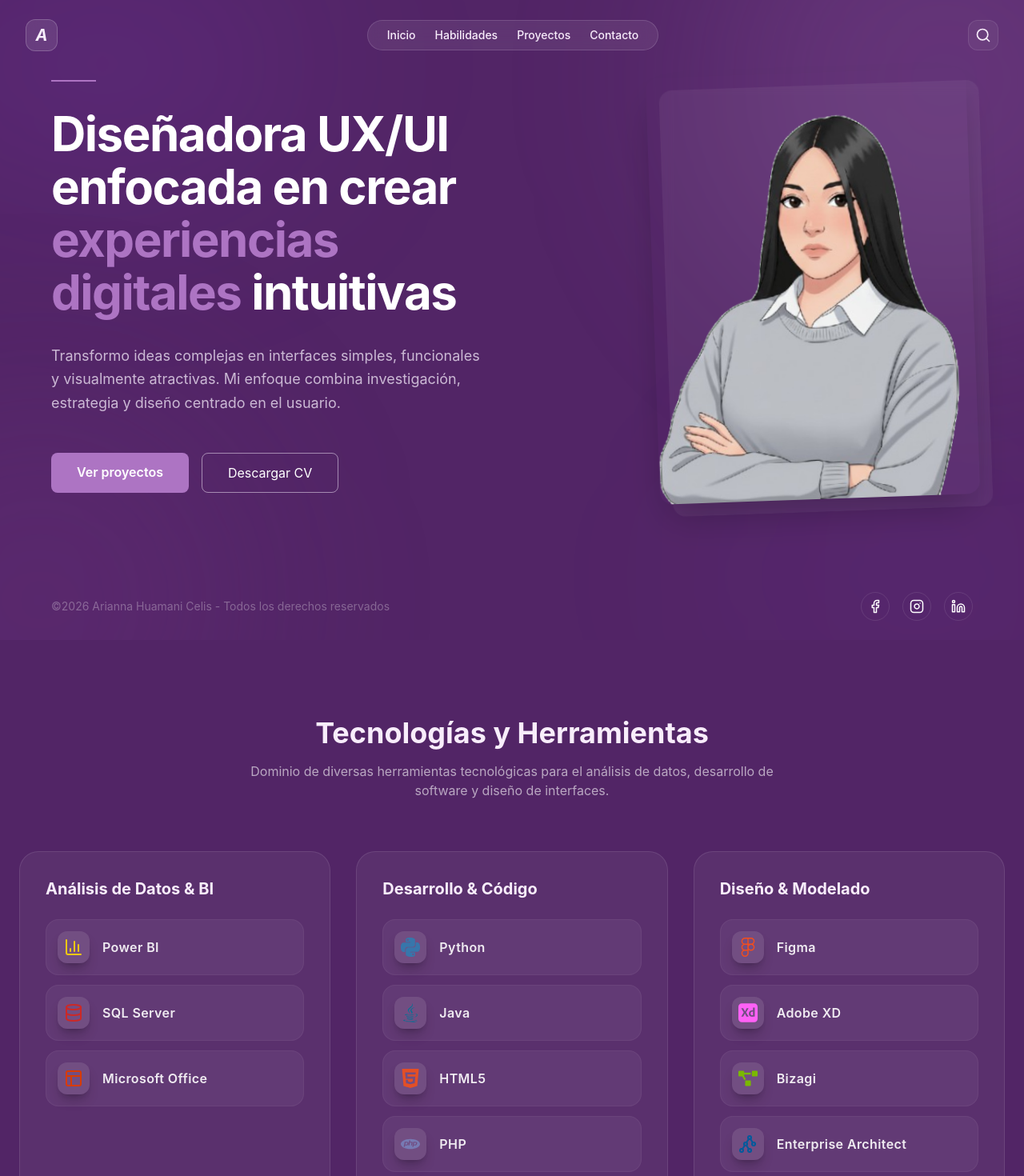
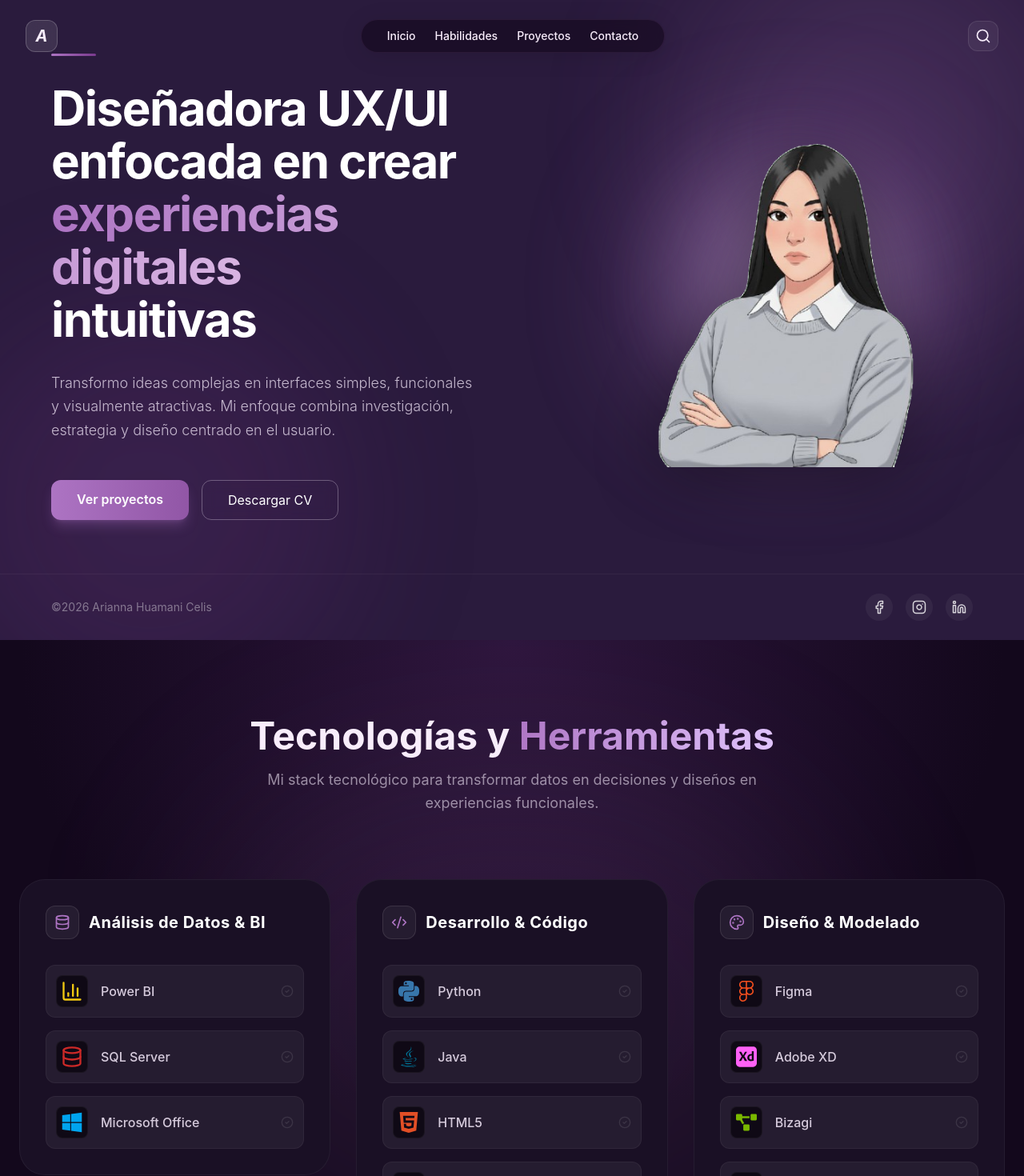
Before and after one commit to AriannaHC/PortafolioWeb, a React (Vite) app: page / in a window 1280 px wide. Shown: the top 1470 px of the page at 80% size. Built offline with nearby package versions, Linux system fonts and the light colour scheme.

Commit message:
Actualización

```diff
--- a/src/components/Hero.tsx
+++ b/src/components/Hero.tsx
@@ -6,83 +6,86 @@
 
 export const Hero = () => {
   return (
-    <section
-      id="inicio"
-      // CLAVE 1: 'min-h-screen' asegura altura completa. 'flex-col' organiza verticalmente.
-      className="relative w-full min-h-screen flex flex-col justify-between overflow-hidden"
-    >
+    <section id="inicio" className="relative w-full min-h-screen flex flex-col justify-between overflow-hidden bg-[#2A1B3D]"> {/* Asumiendo un fondo base oscuro */}
 
-      {/* Background blobs (Luces de fondo) */}
+      {/* Background blobs mejorados */}
       <div className="absolute inset-0 pointer-events-none">
-        <div className="absolute top-[-100px] right-[-100px] md:top-[-200px] md:right-[-200px] w-[300px] md:w-[600px] h-[300px] md:h-[600px] bg-[#AD74C3]/20 rounded-full blur-[80px] md:blur-[120px]"></div>
-        <div className="absolute bottom-[-100px] left-[-100px] md:bottom-[-200px] md:left-[-200px] w-[250px] md:w-[500px] h-[250px] md:h-[500px] bg-[#7A3A8E]/20 rounded-full blur-[80px] md:blur-[120px]"></div>
+        <div className="absolute top-[-10%] right-[-5%] w-[500px] h-[500px] bg-[#AD74C3]/20 rounded-full blur-[100px] animate-pulse"></div>
+        <div className="absolute bottom-[-10%] left-[-5%] w-[500px] h-[500px] bg-[#7A3A8E]/20 rounded-full blur-[100px] animate-pulse delay-1000"></div>
       </div>
 
-      {/* CONTENEDOR PRINCIPAL (El "Relleno" del sándwich) */}
-      {/* CLAVE 2: 'flex-grow' empuja el footer abajo. 'flex items-center' centra el contenido verticalmente en escritorio */}
-      <div className="flex-grow flex items-center justify-center px-6 lg:px-16 py-20 relative z-10">
-
-        {/* GRID: Aquí definimos el layout interno */}
+      {/* Contenido Central */}
+      <div className="flex-grow flex items-center justify-center px-6 lg:px-16 py-12 relative z-10">
         <div className="w-full max-w-[1280px] grid grid-cols-1 lg:grid-cols-2 gap-12 lg:gap-20 items-center">
 
-          {/* LADO IZQUIERDO: Texto */}
-          {/* En móvil orden 2 (abajo de foto si quisieras, pero aquí lo dejo normal), texto centrado. En PC texto a la izquierda */}
+          {/* TEXTO */}
           <motion.div
             initial={{ x: -40, opacity: 0 }}
             animate={{ x: 0, opacity: 1 }}
-            transition={{ duration: 0.6 }}
+            transition={{ duration: 0.6, ease: "easeOut" }}
             className="space-y-6 md:space-y-8 text-center lg:text-left order-1"
           >
-            {/* Línea decorativa */}
-            <div className="w-14 h-[2px] bg-[#AD74C3] mx-auto lg:mx-0"></div>
+            <div className="w-14 h-[3px] bg-gradient-to-r from-[#AD74C3] to-[#7A3A8E] mx-auto lg:mx-0 rounded-full"></div>
 
-            <h1 className="text-3xl sm:text-4xl md:text-5xl lg:text-6xl font-bold leading-[1.1] tracking-tight text-white">
-              Diseñadora UX/UI enfocada en crear
-              <span className="text-[#AD74C3]"> experiencias digitales </span>
+            <h1 className="text-4xl sm:text-5xl md:text-6xl font-bold leading-[1.1] tracking-tight text-white">
+              Diseñadora UX/UI <br className="hidden lg:block"/> enfocada en crear
+              <br />
+              {/* MEJORA VISUAL: Texto con gradiente */}
+              <span className="text-transparent bg-clip-text bg-gradient-to-r from-[#AD74C3] via-[#D8B4E2] to-[#AD74C3] bg-[length:200%_auto] animate-gradient">
+                 experiencias digitales
+              </span>
+              <br />
               intuitivas
             </h1>
 
-            <p className="text-[#EADFF0]/80 text-base md:text-lg max-w-xl mx-auto lg:mx-0 leading-relaxed">
+            <p className="text-[#EADFF0]/80 text-base md:text-lg max-w-xl mx-auto lg:mx-0 leading-relaxed font-light">
               Transformo ideas complejas en interfaces simples, funcionales
               y visualmente atractivas. Mi enfoque combina investigación,
               estrategia y diseño centrado en el usuario.
             </p>
 
             <div className="flex flex-col sm:flex-row gap-4 justify-center lg:justify-start pt-4">
-              <a
+              <motion.a
+                whileHover={{ scale: 1.05 }}
+                whileTap={{ scale: 0.95 }}
                 href="#proyectos"
-                className="bg-[#AD74C3] text-white px-8 py-3 rounded-lg font-semibold hover:scale-105 hover:shadow-[0_0_25px_rgba(173,116,195,0.4)] transition duration-300 text-center"
+                className="bg-gradient-to-r from-[#AD74C3] to-[#9156A6] text-white px-8 py-3 rounded-xl font-semibold shadow-lg shadow-[#AD74C3]/30 hover:shadow-[#AD74C3]/50 transition-all duration-300 text-center"
               >
                 Ver proyectos
-              </a>
+              </motion.a>
 
-              <a
+              <motion.a
+                whileHover={{ scale: 1.05, backgroundColor: "rgba(248, 237, 251, 0.1)" }}
+                whileTap={{ scale: 0.95 }}
                 href={cv}
                 download
-                className="border border-[#F8EDFB]/50 text-white px-8 py-3 rounded-lg hover:bg-[#F8EDFB]/10 transition duration-300 text-center"
+                className="border border-[#F8EDFB]/30 text-white px-8 py-3 rounded-xl transition duration-300 text-center backdrop-blur-sm"
               >
                 Descargar CV
-              </a>
+              </motion.a>
             </div>
           </motion.div>
 
-          {/* LADO DERECHO: Imagen */}
+          {/* LADO DERECHO: Imagen con Aura */}
 <motion.div
-            initial={{ opacity: 0, y: 40 }}
-            animate={{ opacity: 1, y: 0 }}
+  initial={{ opacity: 0, scale: 0.9 }}
+  animate={{ opacity: 1, scale: 1 }}
   transition={{ duration: 0.8 }}
-            className="flex justify-center lg:justify-end order-2"
+  className="flex justify-center lg:justify-end order-2 relative"
 >
-            {/* CLAVE 3: Ajuste de tamaño. En PC rota un poco (-rotate-2), en móvil es recta */}
-            <div className="relative w-full max-w-[280px] sm:max-w-[320px] lg:max-w-[400px] aspect-[3/4] lg:-rotate-2 lg:hover:rotate-0 transition duration-500">
+  <div className="relative w-full max-w-[320px] lg:max-w-[450px] flex justify-center items-center">
 
-              {/* Panel suave detrás de la foto */}
-              <div className="absolute inset-0 rounded-2xl bg-white/5 backdrop-blur-sm transform translate-x-2 translate-y-2 lg:translate-x-4 lg:translate-y-4"></div>
+    {/* 1. El Aura de luz detrás (Sin bordes, pura luz) */}
+    <div className="absolute w-[80%] h-[80%] bg-[#AD74C3] rounded-full blur-[80px] opacity-40 animate-pulse"></div>
 
+    {/* 2. Un círculo sutil más pequeño para dar centro */}
+    <div className="absolute w-[60%] h-[60%] bg-[#EADFF0] rounded-full blur-[60px] opacity-20"></div>
+
+    {/* 3. La imagen limpia encima */}
     <img
       src={foto}
       alt="Arianna Huamani Celis"
-                className="relative w-full h-full object-cover rounded-2xl shadow-2xl z-10"
+      className="relative z-10 w-full h-full object-contain drop-shadow-[0_10px_40px_rgba(0,0,0,0.4)]"
     />
   </div>
 </motion.div>
@@ -90,27 +93,19 @@
         </div>
       </div>
 
-      {/* FOOTER (Barra inferior) */}
-      {/* Se queda abajo gracias a que el div de arriba tiene flex-grow */}
-      <div className="relative z-10 w-full px-6 lg:px-16 py-6 border-t border-white/5 lg:border-none">
+      {/* FOOTER */}
+      <div className="relative z-10 w-full px-6 lg:px-16 py-6 border-t border-white/5">
         <div className="max-w-[1280px] mx-auto flex flex-col-reverse md:flex-row items-center justify-between gap-4">
-
-          <p className="text-white/30 text-xs md:text-sm text-center md:text-left">
-            ©2026 Arianna Huamani Celis - Todos los derechos reservados
+          <p className="text-white/40 text-xs md:text-sm">
+            ©2026 Arianna Huamani Celis
           </p>
-
           <div className="flex items-center gap-4">
-            <a href="https://www.facebook.com/Arianaaaaa.05/" className="p-2 rounded-full border border-white/10 hover:bg-white/10 transition-all text-white">
-              <Facebook size={18} />
+            {[Facebook, Instagram, Linkedin].map((Icon, index) => (
+              <a key={index} href="#" className="p-2 rounded-full bg-white/5 hover:bg-white/20 hover:text-[#AD74C3] transition-all text-white/80">
+                <Icon size={18} />
               </a>
-            <a href="https://www.instagram.com/drizzle_ari/" className="p-2 rounded-full border border-white/10 hover:bg-white/10 transition-all text-white">
-              <Instagram size={18} />
-            </a>
-            <a href="https://www.linkedin.com/in/arianna-milagros-huamani-celis" target="_blank" rel="noopener noreferrer" className="p-2 rounded-full border border-white/10 hover:bg-white/10 transition-all text-white">
-              <Linkedin size={18} />
-            </a>
+            ))}
           </div>
-
         </div>
       </div>
 
--- a/src/components/Skills.tsx
+++ b/src/components/Skills.tsx
@@ -1,5 +1,7 @@
 import React from 'react';
 import { motion } from 'motion/react';
+
+// 1. IMPORTS DE ICONOS (Solo los que son seguros y estables)
 import {
   SiPython,
   SiHtml5,
@@ -7,75 +9,153 @@
   SiFigma,
   SiAdobexd
 } from 'react-icons/si';
-import { FaJava, FaProjectDiagram } from 'react-icons/fa';
+
+// Usamos FaWindows para Microsoft Office (es infalible)
+import { FaJava, FaProjectDiagram, FaWindows } from 'react-icons/fa';
 import { TbBinaryTree } from 'react-icons/tb';
-import { BarChart3, Database, Layout, Code2 } from 'lucide-react';
 
+// Usamos BarChart3 de Lucide para Power BI (se ve igual y no falla)
+import { Code2, Palette, Database, CheckCircle2, BarChart3 } from 'lucide-react';
+
+// 2. DATA CON LOS NUEVOS ICONOS SEGUROS
 const skillGroups = [
   {
     title: "Análisis de Datos & BI",
+    groupIcon: <Database size={20} />,
+    color: "from-yellow-400/20 to-orange-500/20",
+    glow: "group-hover:shadow-yellow-500/20",
     skills: [
-      { name: "Power BI", icon: <BarChart3 color="#F2C811" size={24} /> },
-      { name: "SQL Server", icon: <Database color="#CC2927" size={24} /> },
-      { name: "Microsoft Office", icon: <Layout color="#D83B01" size={24} /> }
+      // REEMPLAZO 1: Power BI -> BarChart3 (Lucide) amarillo
+      { name: "Power BI", icon: <BarChart3 color="#F2C811" size={28} /> },
+      // REEMPLAZO 2: SQL Server -> Database (Lucide) rojo
+      { name: "SQL Server", icon: <Database color="#CC2927" size={28} /> },
+      // REEMPLAZO 3: Office -> FaWindows (FontAwesome) azul
+      { name: "Microsoft Office", icon: <FaWindows color="#00A4EF" size={28} /> }
     ]
   },
   {
     title: "Desarrollo & Código",
+    groupIcon: <Code2 size={20} />,
+    color: "from-blue-400/20 to-cyan-500/20",
+    glow: "group-hover:shadow-blue-500/20",
     skills: [
-      { name: "Python", icon: <SiPython color="#3776AB" size={24} /> },
-      { name: "Java", icon: <FaJava color="#007396" size={24} /> },
-      { name: "HTML5", icon: <SiHtml5 color="#E34F26" size={24} /> },
-      { name: "PHP", icon: <SiPhp color="#777BB4" size={24} /> },
-      { name: "VS Code", icon: <Code2 color="#007ACC" size={24} /> }
+      { name: "Python", icon: <SiPython color="#3776AB" size={26} /> },
+      { name: "Java", icon: <FaJava color="#007396" size={26} /> },
+      { name: "HTML5", icon: <SiHtml5 color="#E34F26" size={26} /> },
+      { name: "PHP", icon: <SiPhp color="#777BB4" size={28} /> },
+      { name: "VS Code", icon: <Code2 color="#007ACC" size={26} /> }
     ]
   },
   {
     title: "Diseño & Modelado",
+    groupIcon: <Palette size={20} />,
+    color: "from-purple-400/20 to-pink-500/20",
+    glow: "group-hover:shadow-pink-500/20",
     skills: [
-      { name: "Figma", icon: <SiFigma color="#F24E1E" size={24} /> },
-      { name: "Adobe XD", icon: <SiAdobexd color="#FF61F6" size={24} /> },
-      { name: "Bizagi", icon: <FaProjectDiagram color="#7AB800" size={24} /> },
-      { name: "Enterprise Architect", icon: <TbBinaryTree color="#005A9C" size={24} /> }
+      { name: "Figma", icon: <SiFigma color="#F24E1E" size={26} /> },
+      { name: "Adobe XD", icon: <SiAdobexd color="#FF61F6" size={26} /> },
+      { name: "Bizagi", icon: <FaProjectDiagram color="#7AB800" size={26} /> },
+      { name: "Ent. Architect", icon: <TbBinaryTree color="#005A9C" size={26} /> }
     ]
   }
 ];
 
+// Animaciones
+const containerVariants = {
+  hidden: { opacity: 0 },
+  visible: {
+    opacity: 1,
+    transition: { staggerChildren: 0.2 }
+  }
+};
+
+const itemVariants = {
+  hidden: { y: 20, opacity: 0 },
+  visible: { y: 0, opacity: 1, transition: { duration: 0.5 } }
+};
+
 export const Skills = () => {
   return (
-    <section id="habilidades" className="py-24 px-6">
-      <div className="max-w-7xl mx-auto">
-        <div className="mb-16 text-center">
-          <h2 className="text-4xl font-bold mb-4">Tecnologías y Herramientas</h2>
-          <p className="text-white/60 max-w-2xl mx-auto">
-            Dominio de diversas herramientas tecnológicas para el análisis de datos, desarrollo de software y diseño de interfaces.
-          </p>
+    <section id="habilidades" className="relative py-24 px-6 overflow-hidden">
+
+      {/* Fondo decorativo */}
+      <div className="absolute top-1/2 left-1/2 -translate-x-1/2 -translate-y-1/2 w-[800px] h-[600px] bg-[#AD74C3]/10 rounded-full blur-[120px] -z-10"></div>
+
+      <div className="max-w-7xl mx-auto relative z-10">
+
+        <div className="mb-20 text-center space-y-4">
+          <motion.h2
+            initial={{ opacity: 0, y: -20 }}
+            whileInView={{ opacity: 1, y: 0 }}
+            viewport={{ once: true }}
+            className="text-4xl md:text-5xl font-bold"
+          >
+            Tecnologías y
+            <span className="text-transparent bg-clip-text bg-gradient-to-r from-[#AD74C3] to-[#E0C3FC]"> Herramientas</span>
+          </motion.h2>
+
+          <motion.p
+            initial={{ opacity: 0 }}
+            whileInView={{ opacity: 1 }}
+            viewport={{ once: true }}
+            transition={{ delay: 0.2 }}
+            className="text-[#EADFF0]/60 max-w-2xl mx-auto text-lg leading-relaxed"
+          >
+            Mi stack tecnológico para transformar datos en decisiones y diseños en experiencias funcionales.
+          </motion.p>
         </div>
 
-        <div className="grid grid-cols-1 md:grid-cols-3 gap-8">
+        <motion.div
+          variants={containerVariants}
+          initial="hidden"
+          whileInView="visible"
+          viewport={{ once: true }}
+          className="grid grid-cols-1 md:grid-cols-2 lg:grid-cols-3 gap-8 items-start"
+        >
           {skillGroups.map((group, idx) => (
             <motion.div
               key={idx}
-              initial={{ opacity: 0, y: 20 }}
-              whileInView={{ opacity: 1, y: 0 }}
-              viewport={{ once: true }}
-              transition={{ delay: idx * 0.1 }}
-              className="p-8 rounded-3xl bg-white/5 border border-white/10 hover:bg-white/[0.08] transition-colors"
+              variants={itemVariants}
+              whileHover={{ y: -5 }}
+              className={`group relative p-8 rounded-[2rem] border border-white/5 bg-[#1a1025] overflow-hidden transition-all duration-300 hover:border-white/10 ${group.glow}`}
             >
-              <h3 className="text-xl font-bold mb-6 text-accent-purple">{group.title}</h3>
-              <div className="space-y-3">
-                {group.skills.map((skill, sIdx) => (
-                  <div key={sIdx} className="flex items-center gap-4 p-3.5 rounded-2xl bg-white/5 border border-white/5 hover:border-accent-purple/40 hover:bg-white/10 transition-all group cursor-default">
-                    <div className="w-10 h-10 flex items-center justify-center rounded-xl bg-white/10 p-2 group-hover:scale-110 group-hover:rotate-3 transition-all duration-300 shadow-lg shadow-black/20">
-                      {skill.icon}
+
+              {/* Degradado interno al hacer hover */}
+              <div className={`absolute inset-0 bg-gradient-to-br ${group.color} opacity-0 group-hover:opacity-100 transition-opacity duration-500`}></div>
+
+              <div className="relative z-10">
+                {/* Título y Icono de Grupo */}
+                <div className="flex items-center gap-3 mb-8">
+                  <div className="p-2.5 rounded-xl bg-white/5 border border-white/10 text-[#AD74C3]">
+                    {group.groupIcon}
+                  </div>
+                  <h3 className="text-xl font-bold text-white tracking-wide">{group.title}</h3>
+                </div>
+
+                {/* Lista de Skills */}
+                <div className="space-y-4">
+                  {group.skills.map((skill, sIdx) => (
+                    <div
+                      key={sIdx}
+                      className="flex items-center justify-between p-3 rounded-xl bg-white/5 border border-white/5 hover:bg-white/10 hover:border-white/10 transition-all group/item cursor-default"
+                    >
+                      <div className="flex items-center gap-4">
+                        <div className="w-10 h-10 flex items-center justify-center rounded-lg bg-[#0f0915] border border-white/5 group-hover/item:scale-110 transition-transform duration-300">
+                          {skill.icon}
+                        </div>
+                        <span className="text-[#EADFF0]/90 font-medium text-sm md:text-base">{skill.name}</span>
+                      </div>
+
+                      {/* Check de validación */}
+                      <CheckCircle2 size={16} className="text-white/10 group-hover/item:text-[#AD74C3] transition-colors" />
                     </div>
-                    <span className="text-white/90 font-semibold tracking-wide">{skill.name}</span>
-                  </div>
-                ))}
+                  ))}
+                </div>
               </div>
+
             </motion.div>
           ))}
-        </div>
+        </motion.div>
       </div>
     </section>
   );
--- a/src/index.css
+++ b/src/index.css
@@ -3,64 +3,101 @@
 @theme {
   --font-sans: "Inter", ui-sans-serif, system-ui, sans-serif;
 
-  /* Nueva paleta */
-   --color-dark: #522566;
+  /* 🎨 PALETA CORREGIDA */
+
+  /* Fondo Principal: Un morado casi negro (Deep Violet).
+     Esto hace que los colores neón resalten mucho más. */
+  --color-bg-main: #13081C;
+
+  /* Fondo Secundario: Para tarjetas o secciones alternas */
+  --color-bg-card: #1A1025;
+
+  /* Acento Principal: El lila brillante (Tu color de marca) */
+  --color-accent: #AD74C3;
+
+  /* Acento Secundario: Morado medio para profundidades */
   --color-primary: #7A3A8E;
-  --color-accent: #AD74C3;
-  --color-soft: #EADFF0;
-  --color-light: #F8EDFB;
-  --color-text-dark: #2B1A33;
+
+  /* Textos */
+  --color-text-light: #F8EDFB;  /* Blanco lila para títulos */
+  --color-text-muted: #EADFF0;  /* Lila grisáceo para párrafos */
 }
 
 @layer base {
   body {
-    background-color: #522566;
-    color: #F8EDFB;
+    /* Usamos el fondo oscuro profundo */
+    background-color: var(--color-bg-main);
+    color: var(--color-text-light);
+
+    /* Opcional: Un gradiente sutil para que no sea negro plano */
+    background-image: radial-gradient(
+      circle at top center,
+      #2E163D 0%,
+      #13081C 60%
+    );
+    background-attachment: fixed; /* El fondo se queda quieto al hacer scroll */
+    min-height: 100vh;
   }
 }
 
-/* Navbar glass */
+/* Navbar glass (Mejorado) */
 .glass-nav {
-  background: rgba(248, 237, 251, 0.08);
-  backdrop-filter: blur(10px);
-  border: 1px solid rgba(248, 237, 251, 0.15);
+  background: rgba(19, 8, 28, 0.6); /* Base oscura transparente */
+  backdrop-filter: blur(16px);       /* Más borroso para efecto premium */
+  border: 1px solid rgba(173, 116, 195, 0.1); /* Borde sutil color acento */
   border-radius: 9999px;
-  padding: 8px 24px;
+  padding: 10px 32px;
+  box-shadow: 0 4px 30px rgba(0, 0, 0, 0.1);
 }
 
-/* Efecto glow hero */
+/* Efecto glow hero (Corregido para mezclarse mejor) */
 .hero-glow {
   background: radial-gradient(
     circle at center,
-    rgba(173, 116, 195, 0.4) 0%,
+    rgba(173, 116, 195, 0.25) 0%, /* Menos opacidad para que no "queme" */
     transparent 70%
   );
+  filter: blur(60px);
 }
 
-/* Botón principal */
+/* Botón principal (Estilo "Ver Proyectos") */
 .btn-primary {
-  background-color: var(--color-light);
-  color: var(--color-primary-dark);
+  background-color: var(--color-accent);
+  color: white;
   font-weight: 600;
-  padding: 10px 24px;
+  padding: 12px 28px;
   border-radius: 12px;
-  transition: all 0.3s ease;
+  transition: all 0.3s cubic-bezier(0.4, 0, 0.2, 1);
+  box-shadow: 0 0 15px rgba(173, 116, 195, 0.3); /* Glow suave */
 }
 
 .btn-primary:hover {
-  background-color: var(--color-soft);
-  transform: scale(1.05);
+  background-color: #9C63B0; /* Un poco más oscuro al hover */
+  transform: translateY(-2px);
+  box-shadow: 0 0 25px rgba(173, 116, 195, 0.5); /* Más glow al hover */
 }
 
-/* Botón outline */
+/* Botón outline (Estilo "Descargar CV") */
 .btn-outline {
-  border: 1px solid var(--color-light);
-  color: var(--color-light);
-  padding: 10px 24px;
+  background: transparent;
+  border: 1px solid rgba(248, 237, 251, 0.3);
+  color: var(--color-text-light);
+  padding: 12px 28px;
   border-radius: 12px;
+  font-weight: 500;
   transition: all 0.3s ease;
 }
 
 .btn-outline:hover {
-  background-color: rgba(248, 237, 251, 0.1);
+  background-color: rgba(248, 237, 251, 0.08);
+  border-color: var(--color-text-light);
+  transform: translateY(-2px);
 }
+
+/* Utilidad para textos con gradiente (Como en el título) */
+.text-gradient {
+  background: linear-gradient(to right, var(--color-accent), #E0C3FC);
+  -webkit-background-clip: text;
+  background-clip: text;
+  color: transparent;
+}
```
Lines whose indentation alone changed are shown as unchanged.
